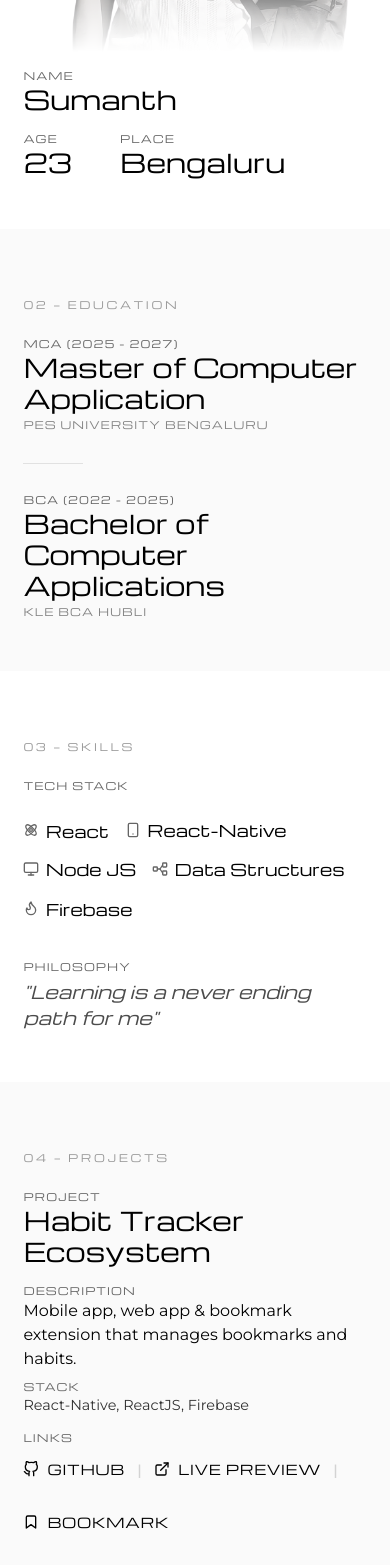
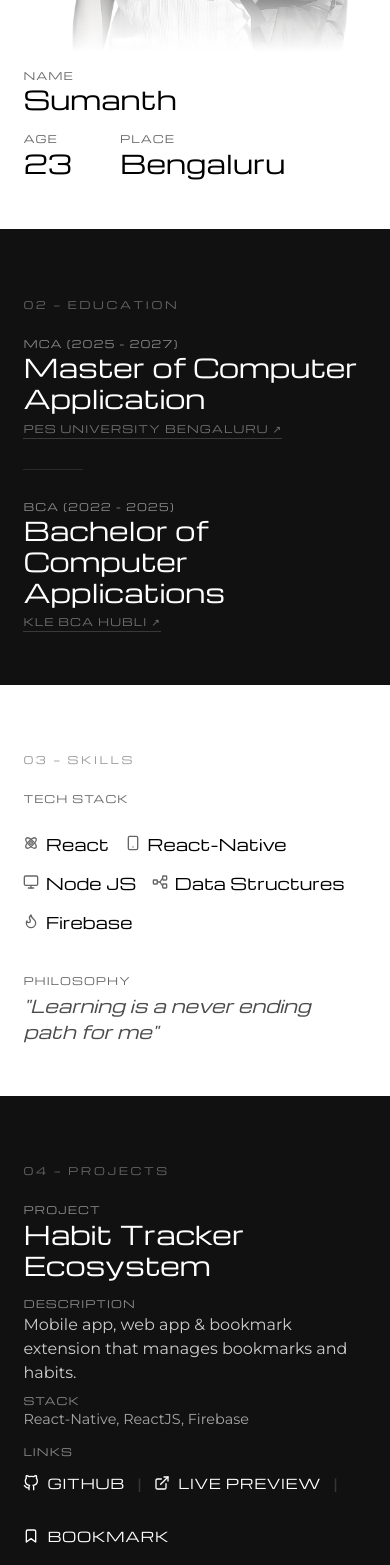
Before and after one commit to sumanthangadi/PersonalPortfolio, a React (Vite) app: page / in a window 390 px wide. Shown: the part 432-1997 px from the top of the page. Built offline with nearby package versions, Linux system fonts and the light colour scheme.

Commit message:
feat: dark theme for mobile Education & Projects sections, add Google Maps links for universities

```diff
--- a/src/components/LookbookHero.jsx
+++ b/src/components/LookbookHero.jsx
@@ -25,10 +25,10 @@ const slideContent = [
     left: [
       { type: 'heading', value: 'EDUCATION' },
       { label: 'MCA (2025 - 2027)', value: 'Master of Computer Application', nowrap: true },
-      { label: '', value: 'PES University Bengaluru', style: { fontSize: '1rem', marginTop: '-0.5rem', opacity: 0.8, textTransform: 'uppercase' } },
+      { label: '', value: 'PES University Bengaluru', style: { fontSize: '1rem', marginTop: '-0.5rem', opacity: 0.8, textTransform: 'uppercase' }, link: 'https://maps.app.goo.gl/jn3pAzoAXdEUeVUK8' },
       { type: 'divider', style: { width: '200px', opacity: 0.1, margin: '1.5rem 0' } },
       { label: 'BCA (2022 - 2025)', value: 'Bachelor of Computer Applications', nowrap: true },
-      { label: '', value: 'KLE BCA Hubli', style: { fontSize: '1rem', marginTop: '-0.5rem', opacity: 0.8, textTransform: 'uppercase' } }
+      { label: '', value: 'KLE BCA Hubli', style: { fontSize: '1rem', marginTop: '-0.5rem', opacity: 0.8, textTransform: 'uppercase' }, link: 'https://maps.app.goo.gl/hotpV5P9Lu6qh56h9' }
     ],
     right: []
   },
@@ -216,6 +216,18 @@ const renderPanelItem = (item, idx, isRight, isActive) => {
     );
   }
 
+  const valueContent = item.link ? (
+    <a href={item.link} target="_blank" rel="noreferrer" style={{
+      color: 'inherit',
+      textDecoration: 'none',
+      borderBottom: '1px solid currentColor',
+      paddingBottom: '2px',
+      opacity: 1,
+      transition: 'opacity 0.3s ease',
+      pointerEvents: 'auto'
+    }}>{item.value} ↗</a>
+  ) : item.value;
+
   return (
     <div key={idx} style={{ display: 'flex', flexDirection: 'column', ...alignStyle, ...animStyle, ...(item.containerStyle || {}) }}>
       <div className="editorial-label" style={item.labelStyle || {}}>{item.label}</div>
@@ -223,7 +235,7 @@ const renderPanelItem = (item, idx, isRight, isActive) => {
         whiteSpace: item.nowrap ? 'nowrap' : 'normal',
         maxWidth: (isRight || item.nowrap) ? 'none' : '400px',
         ...(item.style || {})
-      }}>{item.value}</div>
+      }}>{valueContent}</div>
     </div>
   );
 };
@@ -327,19 +339,19 @@ function MobileLayout() {
       </section>
 
       {/* ── EDUCATION ── */}
-      <section className="mobile-section" style={{ backgroundColor: '#fafafa', minHeight: 'auto' }}>
-        <div className="mobile-section-label">{sectionLabels[1]}</div>
+      <section className="mobile-section" style={{ backgroundColor: '#111', color: '#fff', minHeight: 'auto' }}>
+        <div className="mobile-section-label" style={{ color: '#666' }}>{sectionLabels[1]}</div>
         <div className="mobile-content mobile-reveal" ref={addRevealRef}>
           <div>
-            <div className="editorial-label">MCA (2025 - 2027)</div>
-            <div className="editorial-value">Master of Computer Application</div>
-            <div className="editorial-label" style={{ marginTop: '0.2rem', textTransform: 'uppercase', opacity: 0.8 }}>PES University Bengaluru</div>
+            <div className="editorial-label" style={{ color: '#888' }}>MCA (2025 - 2027)</div>
+            <div className="editorial-value" style={{ color: '#fff' }}>Master of Computer Application</div>
+            <a href="https://maps.app.goo.gl/jn3pAzoAXdEUeVUK8" target="_blank" rel="noreferrer" className="editorial-label" style={{ marginTop: '0.2rem', textTransform: 'uppercase', opacity: 0.8, color: '#888', textDecoration: 'none', borderBottom: '1px solid #444', paddingBottom: '2px', display: 'inline-block' }}>PES University Bengaluru ↗</a>
           </div>
-          <div className="mobile-divider"></div>
+          <div className="mobile-divider" style={{ background: '#fff' }}></div>
           <div>
-            <div className="editorial-label">BCA (2022 - 2025)</div>
-            <div className="editorial-value">Bachelor of Computer Applications</div>
-            <div className="editorial-label" style={{ marginTop: '0.2rem', textTransform: 'uppercase', opacity: 0.8 }}>KLE BCA Hubli</div>
+            <div className="editorial-label" style={{ color: '#888' }}>BCA (2022 - 2025)</div>
+            <div className="editorial-value" style={{ color: '#fff' }}>Bachelor of Computer Applications</div>
+            <a href="https://maps.app.goo.gl/hotpV5P9Lu6qh56h9" target="_blank" rel="noreferrer" className="editorial-label" style={{ marginTop: '0.2rem', textTransform: 'uppercase', opacity: 0.8, color: '#888', textDecoration: 'none', borderBottom: '1px solid #444', paddingBottom: '2px', display: 'inline-block' }}>KLE BCA Hubli ↗</a>
           </div>
         </div>
       </section>
@@ -367,58 +379,58 @@ function MobileLayout() {
       </section>
 
       {/* ── PROJECTS ── */}
-      <section className="mobile-section" style={{ backgroundColor: '#fafafa', minHeight: 'auto' }}>
-        <div className="mobile-section-label">{sectionLabels[3]}</div>
+      <section className="mobile-section" style={{ backgroundColor: '#111', color: '#fff', minHeight: 'auto' }}>
+        <div className="mobile-section-label" style={{ color: '#666' }}>{sectionLabels[3]}</div>
         <div className="mobile-content mobile-reveal" ref={addRevealRef}>
           {/* Habit Tracker */}
           <div>
-            <div className="editorial-label">Project</div>
-            <div className="editorial-value">Habit Tracker Ecosystem</div>
+            <div className="editorial-label" style={{ color: '#888' }}>Project</div>
+            <div className="editorial-value" style={{ color: '#fff' }}>Habit Tracker Ecosystem</div>
           </div>
           <div>
-            <div className="editorial-label">Description</div>
-            <div style={{ fontFamily: '"Montserrat", sans-serif', fontSize: '1rem', lineHeight: 1.5 }}>
+            <div className="editorial-label" style={{ color: '#888' }}>Description</div>
+            <div style={{ fontFamily: '"Montserrat", sans-serif', fontSize: '1rem', lineHeight: 1.5, color: '#ccc' }}>
               Mobile app, web app & bookmark extension that manages bookmarks and habits.
             </div>
-            <div className="editorial-label" style={{ marginTop: '0.5rem' }}>Stack</div>
-            <div style={{ fontFamily: '"Montserrat", sans-serif', fontSize: '0.9rem', opacity: 0.8 }}>
+            <div className="editorial-label" style={{ marginTop: '0.5rem', color: '#888' }}>Stack</div>
+            <div style={{ fontFamily: '"Montserrat", sans-serif', fontSize: '0.9rem', opacity: 0.8, color: '#ccc' }}>
               React-Native, ReactJS, Firebase
             </div>
           </div>
           <div>
-            <div className="editorial-label">Links</div>
+            <div className="editorial-label" style={{ color: '#888' }}>Links</div>
             <div className="mobile-links-row">
-              <a href="https://github.com/sumanthangadi/habittrackerbackend" target="_blank" rel="noreferrer" className="editorial-button">{getIcon('github', 16)} GitHub</a>
-              <span style={{ opacity: 0.15 }}>|</span>
-              <a href="https://habit-tracker-public-one.vercel.app/today" target="_blank" rel="noreferrer" className="editorial-button">{getIcon('preview', 16)} Live Preview</a>
-              <span style={{ opacity: 0.15 }}>|</span>
-              <a href="https://github.com/sumanthangadi/BookmarksManager" target="_blank" rel="noreferrer" className="editorial-button">{getIcon('bookmark', 16)} Bookmark</a>
+              <a href="https://github.com/sumanthangadi/habittrackerbackend" target="_blank" rel="noreferrer" className="editorial-button" style={{ color: '#fff' }}>{getIcon('github', 16)} GitHub</a>
+              <span style={{ opacity: 0.15, color: '#fff' }}>|</span>
+              <a href="https://habit-tracker-public-one.vercel.app/today" target="_blank" rel="noreferrer" className="editorial-button" style={{ color: '#fff' }}>{getIcon('preview', 16)} Live Preview</a>
+              <span style={{ opacity: 0.15, color: '#fff' }}>|</span>
+              <a href="https://github.com/sumanthangadi/BookmarksManager" target="_blank" rel="noreferrer" className="editorial-button" style={{ color: '#fff' }}>{getIcon('bookmark', 16)} Bookmark</a>
             </div>
           </div>
 
-          <div className="mobile-divider"></div>
+          <div className="mobile-divider" style={{ background: '#fff' }}></div>
 
           {/* Order Management */}
           <div>
-            <div className="editorial-label">Project</div>
-            <div className="editorial-value">Order Management System</div>
+            <div className="editorial-label" style={{ color: '#888' }}>Project</div>
+            <div className="editorial-value" style={{ color: '#fff' }}>Order Management System</div>
           </div>
           <div>
-            <div className="editorial-label">Description</div>
-            <div style={{ fontFamily: '"Montserrat", sans-serif', fontSize: '1rem', lineHeight: 1.5 }}>
+            <div className="editorial-label" style={{ color: '#888' }}>Description</div>
+            <div style={{ fontFamily: '"Montserrat", sans-serif', fontSize: '1rem', lineHeight: 1.5, color: '#ccc' }}>
               Manages orders and customers.
             </div>
-            <div className="editorial-label" style={{ marginTop: '0.5rem' }}>Stack</div>
-            <div style={{ fontFamily: '"Montserrat", sans-serif', fontSize: '0.9rem', opacity: 0.8 }}>
+            <div className="editorial-label" style={{ marginTop: '0.5rem', color: '#888' }}>Stack</div>
+            <div style={{ fontFamily: '"Montserrat", sans-serif', fontSize: '0.9rem', opacity: 0.8, color: '#ccc' }}>
               React JS, Node JS and MongoDB
             </div>
           </div>
           <div>
-            <div className="editorial-label">Links</div>
+            <div className="editorial-label" style={{ color: '#888' }}>Links</div>
             <div className="mobile-links-row">
-              <a href="https://github.com/sumanthangadi/order-management-backend" target="_blank" rel="noreferrer" className="editorial-button">{getIcon('github', 16)} GitHub</a>
-              <span style={{ opacity: 0.15 }}>|</span>
-              <a href="https://order-management-frontend-tau.vercel.app/dashboard" target="_blank" rel="noreferrer" className="editorial-button">{getIcon('preview', 16)} Live Preview</a>
+              <a href="https://github.com/sumanthangadi/order-management-backend" target="_blank" rel="noreferrer" className="editorial-button" style={{ color: '#fff' }}>{getIcon('github', 16)} GitHub</a>
+              <span style={{ opacity: 0.15, color: '#fff' }}>|</span>
+              <a href="https://order-management-frontend-tau.vercel.app/dashboard" target="_blank" rel="noreferrer" className="editorial-button" style={{ color: '#fff' }}>{getIcon('preview', 16)} Live Preview</a>
             </div>
           </div>
         </div>
```
